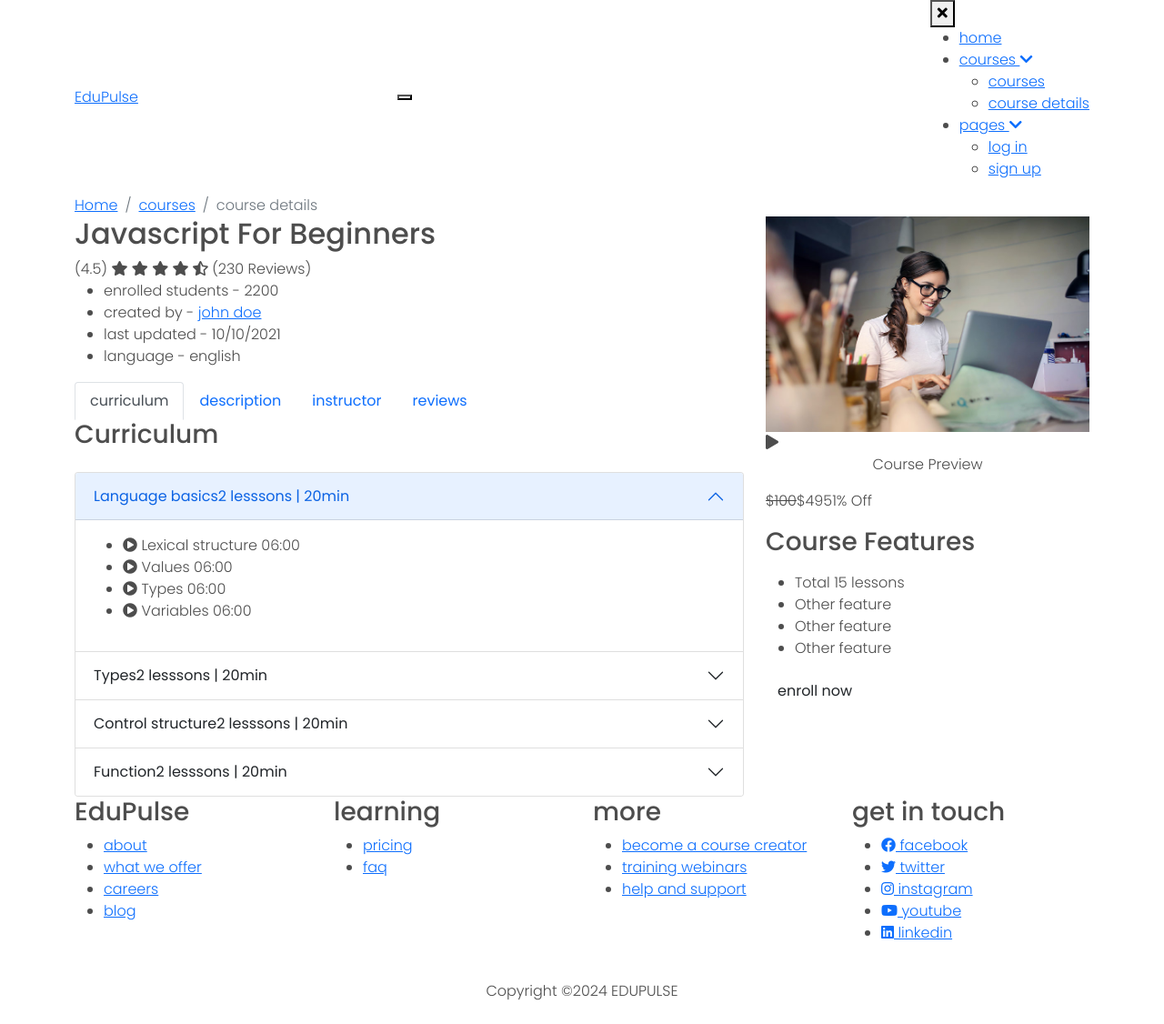
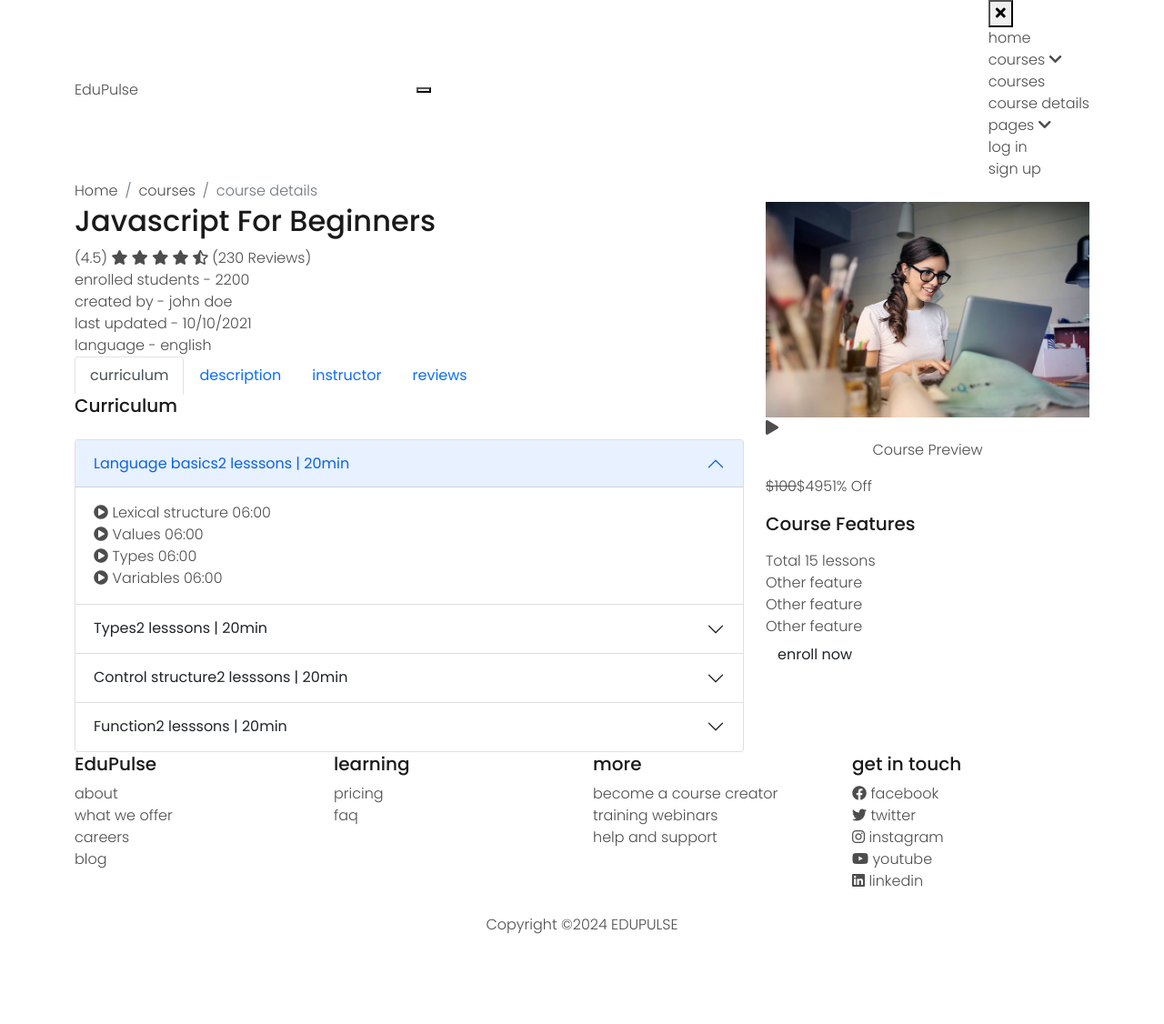
Before and after one commit to AshrafUAsif/B9IS123-Programming-For-Information-Systems-Group-CA2, a Flask app: page /course-details.html in a window 1280 px wide. Shown: the whole page at 91% size. After the commit the page ends 1027 px from the top, so only its background shows below. Run offline with Flask 3, Linux system fonts and the light colour scheme; some libraries are stand-ins or nearby versions.

Commit message:
a,h,img,ul and hover on the anchor tag's style has been added into the body section in style.css file.

```diff
--- a/static/css/style.css
+++ b/static/css/style.css
@@ -55,8 +55,32 @@ body{
    min-height: 100vh;
    overflow-x: hidden;
 }
-
-
+a{
+   color: var(--main-color);
+   text-decoration: none;
+}
+a:hover{
+   color: var(--main-color);
+}
+img{
+   max-width: 100%;
+}
+ul{
+   list-style: none;
+   margin: 0;
+   padding: 0;
+}
+h1,h2,h3,h4,h5,h6{
+   color: var(--black-90);
+   line-height: 1.3;
+}
+h3{
+   font-size: 20px;
+}
+::selection{
+   color: var(--WHITE);
+   background-color: var(--main-color);
+}
 
 
 /* -------------------------
```
